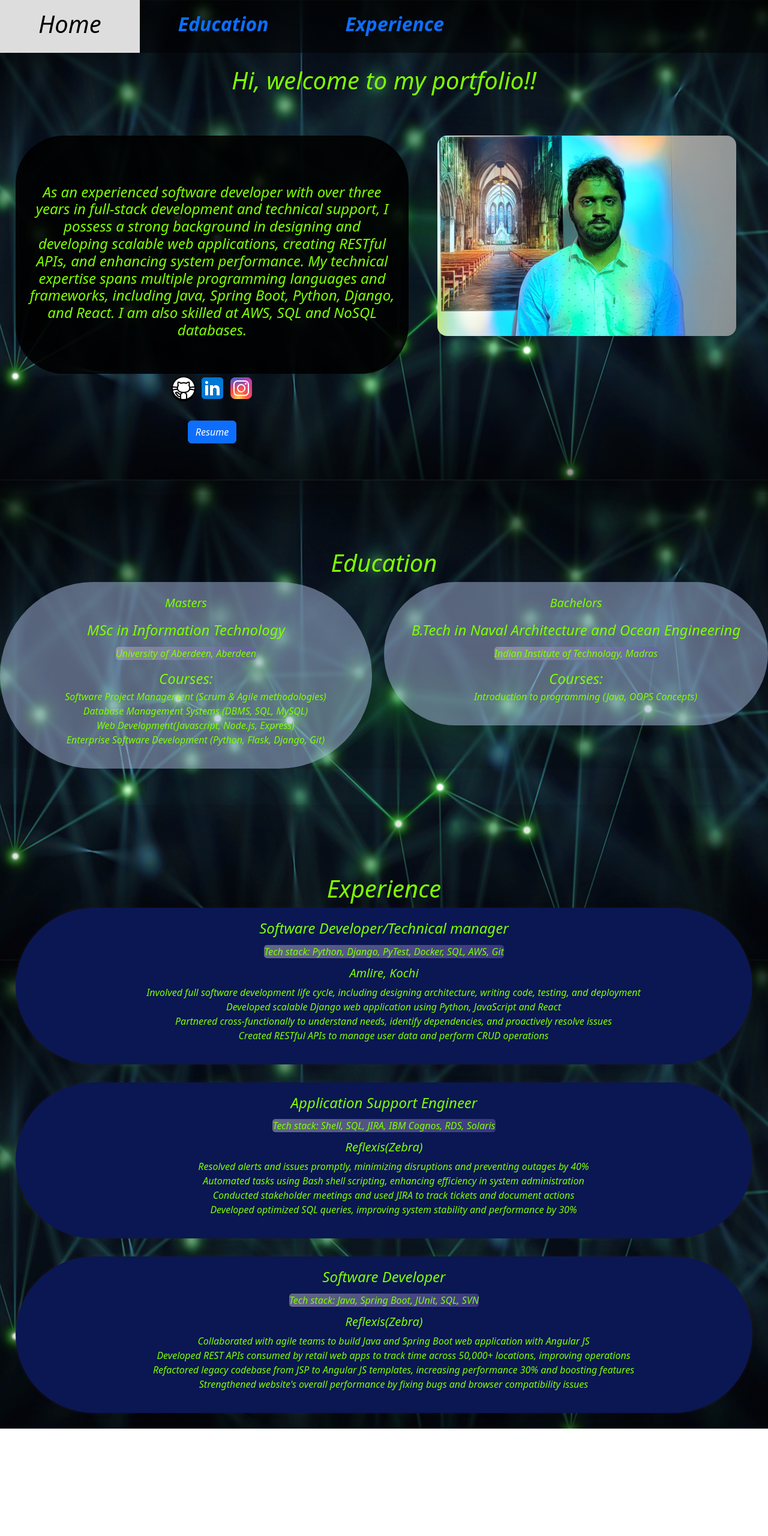
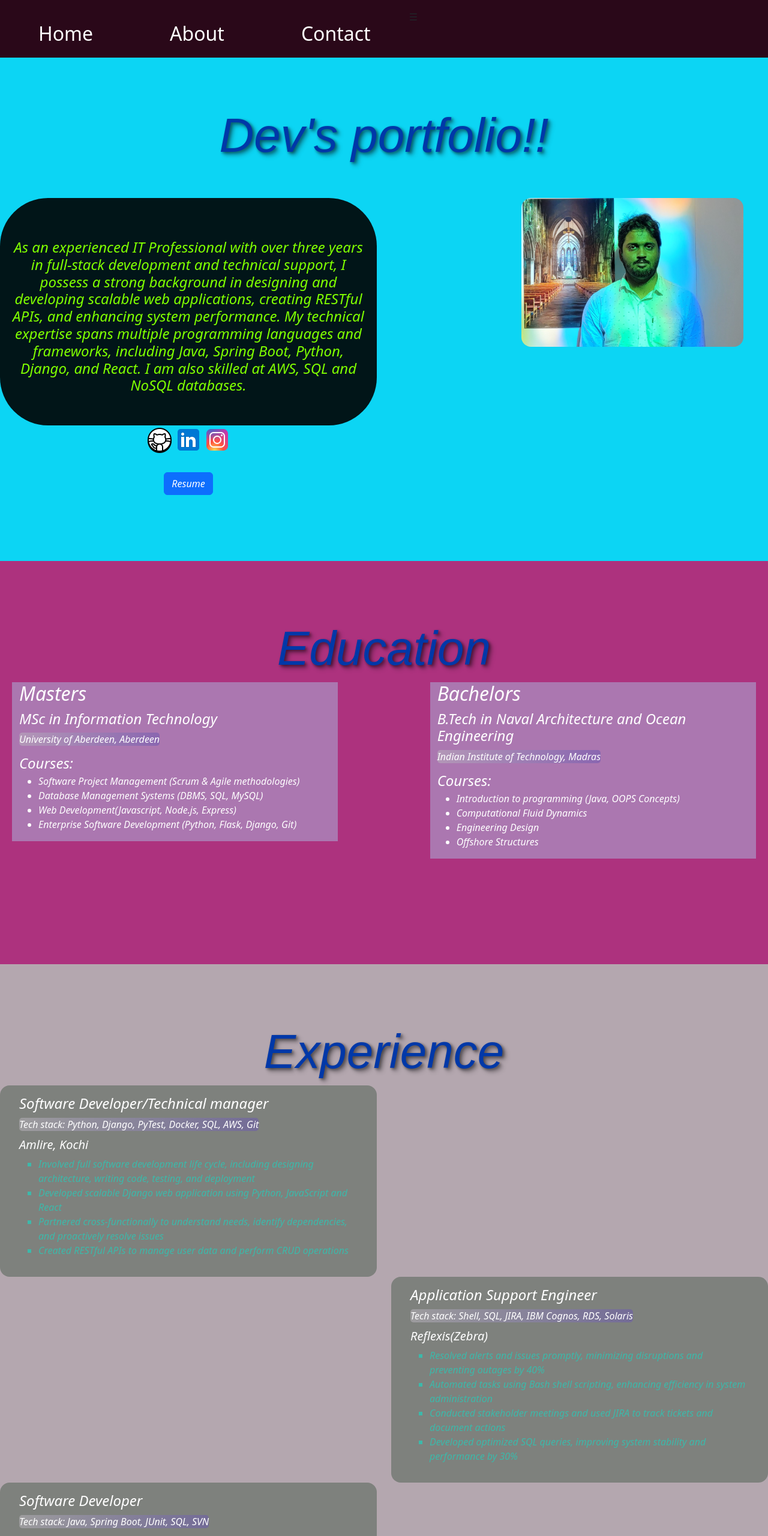
Before and after one commit to ESAmaldev/my-portfolio, a React (Create React App) app: page / in a window 1280 px wide. Shown: the top 2560 px of the page at 60% size. Before the commit the page ends 2381 px from the top, so only its background shows below. Built offline with nearby package versions, Linux system fonts and the light colour scheme.

Commit message:
Animations added

```diff
--- a/package.json
+++ b/package.json
@@ -11,6 +11,7 @@
     "react": "^18.3.1",
     "react-bootstrap": "^2.10.4",
     "react-dom": "^18.3.1",
+    "react-router-dom": "^6.26.1",
     "react-scripts": "^5.0.1",
     "web-vitals": "^4.2.3"
   },
--- a/src/App.css
+++ b/src/App.css
@@ -1,10 +1,8 @@
 .App
-{	 background-color: #000000;
-    background-image: url("components/static/bg.jpg");
-  background-repeat: no-repeat;
-  background-attachment: fixed;
-  background-position: center;
-  background-size:cover;
+{
+
+  background: rgb(173, 50, 126);
+
 
   }
 
@@ -20,13 +18,7 @@
   }
 }
 
-.Contenth {
-  margin:0;
-  width: auto;
-  position: center;
-  text-align: center;
-  font-size: 125%;
-}
+
 
 @keyframes App-logo-spin {
   from {
--- a/src/components/Education.css
+++ b/src/components/Education.css
@@ -1,27 +1,29 @@
 .educationdiv{
-  background-repeat: no-repeat;
-  background-attachment: fixed;
-  background-position: center;
-  background-size:cover;
+  height: 100%;
   font-style: italic;
-  color: chartreuse;
-  background: rgba(0, 0, 0, 0.1);
+  color: white;
+  background: rgb(173, 50, 126);
 
   }
 
 .degree1 {
   flex: 1;
-  margin-right: 20px;
+  text-align: left;
+  margin-left: 2rem;
+  margin-right: 2rem;
+  margin-top: 5rem;
+  margin-bottom: 5rem;
   background: rgba(170, 188, 226, 0.5);
-  padding: 20px;
-  border-radius: 20rem;
   }
 
   .degree2 {
     flex: 0 0 50%;
+    text-align: left;
+    margin-left: 2rem;
+    margin-right: 2rem;
+    margin-top: 5rem;
+    margin-bottom: 5rem;
     background: rgba(170, 188, 226, 0.5);
-    padding: 20px;
-    border-radius: 20rem;
   }
 
   .image {
@@ -33,9 +35,7 @@
     margin-top: 10px;
   }
 
-  .courses ul {
-    list-style-type: none;
-  }
+
   .courses p{
     margin-bottom: 0;
     font-size: 1.5rem;
@@ -48,3 +48,35 @@
     border-radius: 5px;
     font-size: 1rem !important;
   }
+
+  /* Styling the h1 with word art animation */
+h1.word-art {
+  font-style: italic;
+  font-family: 'Arial', sans-serif;      /* Use a simple font for the base */
+  font-size: 5rem;                      /* Adjust font size */
+  color: yellow;                       /* Primary color */
+  text-align: center;                   /* Center the text */
+  text-shadow: 2px 2px 4px rgba(0, 0, 0, 0.4), /* Basic shadow */
+               4px 4px 6px rgba(0, 0, 0, 0.3), /* Double shadow for depth */
+               6px 6px 8px rgba(0, 0, 0, 0.2); /* Triple shadow for more depth */
+  animation: wordArtAnimation 3s infinite; /* Add animation to the text */
+}
+
+/* Keyframes for text animation */
+@keyframes wordArtAnimation {
+  0% {
+    transform: scale(1);                 /* Initial scale */
+    color: rgb(17, 1, 9);                      /* Initial color */
+    text-shadow: 2px 2px 4px rgba(0, 0, 0, 0.4), 4px 4px 6px rgba(0, 0, 0, 0.3), 6px 6px 8px rgba(0, 0, 0, 0.2);
+  }
+  50% {
+    transform: scale(1.5);               /* Slightly enlarge the text */
+    color: rgb(155, 79, 150);                       /* Change color midway */
+    text-shadow: 2px 2px 10px rgba(0, 0, 0, 0.5), 6px 6px 12px rgba(0, 0, 0, 0.4), 10px 10px 16px rgba(0, 0, 0, 0.3);
+  }
+  100% {
+    transform: scale(1);                 /* Return to original scale */
+    color: rgb(0, 56, 168);                       /* Return to original color */
+    text-shadow: 2px 2px 4px rgba(0, 0, 0, 0.4), 4px 4px 6px rgba(0, 0, 0, 0.3), 6px 6px 8px rgba(0, 0, 0, 0.2);
+  }
+}
--- a/src/components/Education.js
+++ b/src/components/Education.js
@@ -1,16 +1,15 @@
 import React from 'react';
+import { Row, Col } from "react-bootstrap";
 import './Education.css';
 
 function Education() {
   return (
     <div className="educationdiv">
-      <br></br>
-        <br></br>
-        <br></br>
-        <h1>Education</h1>
-        <div className="section">
-        <div className="degree1">
-        <p>Masters</p>
+        <h1 className="word-art">Education</h1>
+
+        <Row className="section">
+        <Col xs={10} md={5} xl={5} className="degree1">
+        <h2>Masters</h2>
             <h4>MSc in Information Technology</h4>
             <span className="uni"> University of Aberdeen, Aberdeen </span>
                                 <div className="courses">
@@ -23,19 +22,26 @@ function Education() {
                                     </ul>
                                 </div>
 
-        </div>
-        <div className="degree2">
-        <p>Bachelors</p>
+        </Col>
+        <Col xs={10} md={5} xl={5} className="degree2">
+        <h2>Bachelors</h2>
         <h4>B.Tech in Naval Architecture and Ocean Engineering</h4>
         <span className="uni"> Indian Institute of Technology, Madras </span>
                                 <div className="courses">
                                     <p>Courses:</p>
                                     <ul>
                                         <li><span>Introduction to programming (Java, OOPS Concepts)</span></li>
+                                        <li><span>Computational Fluid Dynamics</span></li>
+                                        <li><span>Engineering Design</span></li>
+                                        <li><span>Offshore Structures</span></li>
                                     </ul>
                                 </div>
-        </div>
-    </div>
+        </Col>
+    </Row>
+
+
+    <br></br>
+        <br></br>
     </div>
   );
 }
--- a/src/components/Experience.css
+++ b/src/components/Experience.css
@@ -5,61 +5,106 @@
   background-position: center;
   background-size:cover;
   font-style: italic;
-  color: chartreuse;
-  background: rgba(0, 0, 0, 0.1);
-  padding: 2%;
+  color: white;
+  background: rgb(180, 167, 175);
 
   }
 
-.section
-{
-    background: rgba(0, 0, 0, 0);
-    display: flex;
-    justify-content: space-between;
-    align-items: flex-start;
-}
+
+.jobCol1 {
+  flex: 1;
+  }
+
+  .jobCol2 {
+    flex: 0 0 50%;
+    text-align: right;
+  }
 
 .job1 {
-    background-color: #0a1752;
-    padding: 20px;
-    border-radius: 20rem;
-    box-shadow: 0 0 10px rgba(145, 53, 53, 0.1);
+  text-align: left;
+  padding-right: 2rem;
+  padding-left: 2rem;
+  padding-top: 1rem;
+  padding-bottom: 1rem;
+  border-radius: 1rem;
+  background: rgb(126, 129, 125);
 
   }
 
   .job2 {
-    background-color: #0a1752;
-    padding: 20px;
-    border-radius: 20rem;
-    box-shadow: 0 0 10px rgba(145, 53, 53, 0.1);
+    text-align: left;
+    padding-right: 2rem;
+    padding-left: 2rem;
+    padding-top: 1rem;
+    padding-bottom: 1rem;
+    border-radius: 1rem;
+    background: rgb(126, 129, 125);
 
   }
 
   .job3 {
-    background-color: #0a1752;
-    padding: 20px;
-    border-radius: 20rem;
-    box-shadow: 0 0 10px rgba(145, 53, 53, 0.1);
+    text-align: left;
+    padding-right: 2rem;
+    padding-left: 2rem;
+    padding-top: 1rem;
+    padding-bottom: 1rem;
+    border-radius: 1rem;
+    background: rgb(126, 129, 125);
 
   }
 
   .job {
     margin-top: 10px;
+    text-align: left;
   }
 
-  .job ul {
-    list-style-type: none;
-  }
   .job p{
     margin-bottom: 0;
     font-size: 1.5rem;
   }
   .job li{
     font-size: 1rem !important;
-    text-align: center;
+    text-align: left;
   }
   .exp{
     background: linear-gradient(90.21deg, rgba(192, 188, 191, 0.5) -5.91%, rgba(95, 75, 175, 0.5) 111.58%) !important;
     border-radius: 5px;
     font-size: 1rem !important;
   }
+
+  .custom-list {
+    list-style-type: square;
+    color: rgb(60, 185, 170);
+  }
+
+    /* Styling the h1 with word art animation */
+h1.word-art {
+  font-family: 'Arial', sans-serif;      /* Use a simple font for the base */
+  font-size: 5rem;                      /* Adjust font size */
+  color: yellow;                       /* Primary color */
+  text-align: center;                   /* Center the text */
+  margin-top: 50px;                     /* Space it from the top */
+  text-shadow: 2px 2px 4px rgba(0, 0, 0, 0.4), /* Basic shadow */
+               4px 4px 6px rgba(0, 0, 0, 0.3), /* Double shadow for depth */
+               6px 6px 8px rgba(0, 0, 0, 0.2); /* Triple shadow for more depth */
+  animation: wordArtAnimation 3s infinite; /* Add animation to the text */
+}
+
+/* Keyframes for text animation */
+@keyframes wordArtAnimation {
+  0% {
+    transform: scale(1);                 /* Initial scale */
+    color: rgb(214, 2, 112);                      /* Initial color */
+    text-shadow: 2px 2px 4px rgba(0, 0, 0, 0.4), 4px 4px 6px rgba(0, 0, 0, 0.3), 6px 6px 8px rgba(0, 0, 0, 0.2);
+  }
+  50% {
+    transform: scale(1.2);               /* Slightly enlarge the text */
+    color: rgb(155, 79, 150);                       /* Change color midway */
+    text-shadow: 2px 2px 10px rgba(0, 0, 0, 0.5), 6px 6px 12px rgba(0, 0, 0, 0.4), 10px 10px 16px rgba(0, 0, 0, 0.3);
+  }
+  100% {
+    transform: scale(1);                 /* Return to original scale */
+    color: rgb(0, 56, 168);                       /* Return to original color */
+    text-shadow: 2px 2px 4px rgba(0, 0, 0, 0.4), 4px 4px 6px rgba(0, 0, 0, 0.3), 6px 6px 8px rgba(0, 0, 0, 0.2);
+  }
+}
--- a/src/components/Experience.js
+++ b/src/components/Experience.js
@@ -1,19 +1,22 @@
 import React from 'react';
 import './Experience.css';
+import { Row, Col } from "react-bootstrap";
 
 function Experience() {
   return (
     <div className="experiencediv">
       <br></br>
         <br></br>
-        <br></br>
-        <h1>Experience</h1>
+        <h1 className='word-art'>Experience</h1>
+
+        <Row className="section">
+        <Col xs={10} md={6} xl={6} className="jobCol1">
         <div className="job1">
             <h4>Software Developer/Technical manager</h4>
             <span className="exp">Tech stack: Python, Django, PyTest, Docker, SQL, AWS, Git</span>
                                 <div className="job">
                                 <h5> Amlire, Kochi </h5>
-                                    <ul>
+                                <ul className="custom-list">
                                         <li><span>Involved full software development life cycle, including designing architecture, writing code, testing, and deployment</span></li>
                                         <li><span>Developed scalable Django web application using Python, JavaScript and React</span></li>
                                         <li><span>Partnered cross-functionally to understand needs, identify dependencies, and proactively resolve issues</span></li>
@@ -23,14 +26,20 @@ function Experience() {
 
         </div>
 
-        <br></br>
+        </Col>
+
+        <Col xs={10} md={4} xl={4} className="jobCol2"></Col>
+        </Row>
+        <Row className="section">
+        <Col xs={10} md={4} xl={4} className="jobCol1"></Col>
+        <Col xs={10} md={6} xl={6} className="jobCol2">
             <div className="job2">
                 <h4>Application Support Engineer</h4>
                 <span className="exp">Tech stack: Shell, SQL, JIRA, IBM Cognos, RDS, Solaris</span>
                                     <div className="job">
                                         <h5> Reflexis(Zebra) </h5>
-                                    <ul>
-                                        <li><span> Resolved alerts and issues promptly, minimizing disruptions and preventing outages by 40%</span></li>
+                                        <ul className="custom-list">
+                                                <li><span>Resolved alerts and issues promptly, minimizing disruptions and preventing outages by 40%</span></li>
                                                 <li><span>Automated tasks using Bash shell scripting, enhancing efficiency in system administration</span></li>
                                                 <li><span>Conducted stakeholder meetings and used JIRA to track tickets and document actions</span></li>
                                                 <li><span>Developed optimized SQL queries, improving system stability and performance by 30%</span></li>
@@ -38,21 +47,28 @@ function Experience() {
                                     </div>
 
             </div>
-        <br></br>
+        </Col>
+        </Row>
+        <Row className="section">
+        <Col xs={10} md={6} xl={6} className="jobCol1">
         <div className="job3">
             <h4>Software Developer</h4>
             <span className="exp">Tech stack: Java, Spring Boot, JUnit, SQL, SVN</span>
                                 <div className="job">
                                 <h5> Reflexis(Zebra) </h5>
-                                    <ul>
-                                        <li><span>Collaborated with agile teams to build Java and Spring Boot web application with Angular JS</span></li>
-                                        <li><span>Developed REST APIs consumed by retail web apps to track time across 50,000+ locations, improving operations</span></li>
-                                        <li><span>Refactored legacy codebase from JSP to Angular JS templates, increasing performance 30% and boosting features</span></li>
-                                        <li><span>Strengthened website's overall performance by fixing bugs and browser compatibility issues</span></li>
+                                    <ul className="custom-list">
+                                        <li>Collaborated with agile teams to build Java and Spring Boot web application with Angular JS</li>
+                                        <li>Developed REST APIs consumed by retail web apps to track time across 50,000+ locations, improving operations</li>
+                                        <li>Refactored legacy codebase from JSP to Angular JS templates, increasing performance 30% and boosting features</li>
+                                        <li>Strengthened website's overall performance by fixing bugs and browser compatibility issues</li>
                                     </ul>
                                 </div>
 
         </div>
+        </Col>
+
+        <Col xs={10} md={4} xl={4} className="jobCol2"></Col>
+        </Row>
     </div>
   );
 }
--- a/src/components/Home.css
+++ b/src/components/Home.css
@@ -1,12 +1,9 @@
 .homediv
 {
-  background-repeat: no-repeat;
-  background-attachment: fixed;
-  background-position: center;
-  background-size:cover;
+  padding-top: 5rem;
+  background-color: #0cd5f4;
   font-style: italic;
   color: chartreuse;
-  padding: 2%;
 
   }
 
@@ -17,10 +14,6 @@
     align-items: flex-start;
 }
 
-.content {
-  flex: 1;
-  margin-right: 20px;
-}
 
 .contentText {
     margin:0;
@@ -32,12 +25,59 @@
     border-radius: 5rem;
   }
 
-  .imageBox {
-    flex: 0 0 45%;
+  .contentIcon {
+    margin:0;
+    width: auto;
+    position: center;
+    text-align: center;
+    font-size: 125%;
+    margin-bottom: 5rem;
   }
 
+
   .image {
-    height: 60%;
-    width: 90%;
     border-radius: 1rem;
   }
+
+  /* src/components/AnimatedText.css */
+.container {
+  perspective: 1000px; /* Perspective effect for 3D */
+  display: flex;
+  justify-content: center;
+  align-items: center;
+  height: 100vh; /* Full height of the viewport */
+  background-color: #282c34; /* Background color for better visibility */
+}
+
+  /* Styling the h1 with word art animation */
+  h1.word-art {
+    font-style: normal;
+    font-family: 'Arial', sans-serif;      /* Use a simple font for the base */
+    font-size: 5rem;                      /* Adjust font size */
+    color: yellow;                       /* Primary color */
+    text-align: center;                   /* Center the text */
+    margin-top: 50px;                     /* Space it from the top */
+    text-shadow: 2px 2px 4px rgba(0, 0, 0, 0.4), /* Basic shadow */
+                 4px 4px 6px rgba(0, 0, 0, 0.3), /* Double shadow for depth */
+                 6px 6px 8px rgba(0, 0, 0, 0.2); /* Triple shadow for more depth */
+    animation: wordArtAnimation 3s infinite; /* Add animation to the text */
+  }
+
+  /* Keyframes for text animation */
+  @keyframes wordArtAnimation {
+    0% {
+      transform: scale(1);                 /* Initial scale */
+      color: rgb(214, 2, 112);                      /* Initial color */
+      text-shadow: 2px 2px 4px rgba(0, 0, 0, 0.4), 4px 4px 6px rgba(0, 0, 0, 0.3), 6px 6px 8px rgba(0, 0, 0, 0.2);
+    }
+    50% {
+      transform: scale(1.2);               /* Slightly enlarge the text */
+      color: rgb(155, 79, 150);                       /* Change color midway */
+      text-shadow: 2px 2px 10px rgba(0, 0, 0, 0.5), 6px 6px 12px rgba(0, 0, 0, 0.4), 10px 10px 16px rgba(0, 0, 0, 0.3);
+    }
+    100% {
+      transform: scale(1);                 /* Return to original scale */
+      color: rgb(0, 56, 168);                       /* Return to original color */
+      text-shadow: 2px 2px 4px rgba(0, 0, 0, 0.4), 4px 4px 6px rgba(0, 0, 0, 0.3), 6px 6px 8px rgba(0, 0, 0, 0.2);
+    }
+  }
--- a/src/components/Home.js
+++ b/src/components/Home.js
@@ -1,4 +1,5 @@
 import React from 'react';
+import { Row, Col } from "react-bootstrap";
 import './Home.css';
 import Image from './Image.png';
 import github from './static/icon-github.png';
@@ -9,18 +10,18 @@ import { Button } from 'react-bootstrap';
 function Home() {
   return (
     <div className="homediv">
-      <br></br>
-        <h1>Hi, welcome to my portfolio!!</h1>
+        <h1 className="word-art">Dev's portfolio!!</h1>
         <br></br>
         <br></br>
-        <div className="section">
-        <div className="content">
+        <Row className="section">
+            <Col xs={10} md={5} xl={6} className="content">
                 <div className="contentText">
                 <br></br>
                 <br></br>
-        <h4>As an experienced software developer with over three years in full-stack development and technical support, I possess a strong background in designing and developing scalable web applications, creating RESTful APIs, and enhancing system performance. My technical expertise spans multiple programming languages and frameworks, including Java, Spring Boot, Python, Django, and React. I am also skilled at AWS, SQL and NoSQL databases.</h4>
+                <h4>As an experienced IT Professional with over three years in full-stack development and technical support, I possess a strong background in designing and developing scalable web applications, creating RESTful APIs, and enhancing system performance. My technical expertise spans multiple programming languages and frameworks, including Java, Spring Boot, Python, Django, and React. I am also skilled at AWS, SQL and NoSQL databases.</h4>
                 <br></br>
                 </div>
+                <div className="contentIcon">
                 <a href="https://github.com/ESAmaldev" target="_blank" rel="noopener noreferrer"><img src={github} alt="" /></a>
                 <a href="https://www.linkedin.com/in/dev0amal/" target="_blank" rel="noopener noreferrer"><img src={linkedin} alt="" /></a>
                 <a href="https://www.instagram.com/amaldev_es/" target="_blank" rel="noopener noreferrer"><img src={instagram} alt="" /></a>
@@ -29,11 +30,13 @@ function Home() {
 
                 <Button href="https://drive.google.com/file/d/1Bi7ULA19-ovnnNyF1JaQmumGzKC6h6Gm/view?usp=sharing" target="_blank" rel="noopener noreferrer">Resume</Button>
                 <br></br>
+                <br></br>
                 </div>
-        <div className="imageBox">
+            </Col>
+            <Col xs={10} md={5} xl={4} className="imageBox">
             <img className="image" src={Image} alt="User" ></img>
-        </div>
-    </div>
+            </Col>
+        </Row>
     </div>
   );
 }
--- a/src/components/TopNav.css
+++ b/src/components/TopNav.css
@@ -1,23 +1,51 @@
+/* Base styling for the topNav */
 .topNav {
-  background-color: transparent;
+  background-color: rgb(42, 8, 25);
   position: fixed;
-  width: 100% ;
-  font-size: 4rem;
-  background: rgba(0, 0, 0, 0.5);
-  font-style: oblique;
-  font-weight: bold;
-  color: darkturquoise;
+  padding-top: 1rem;
+  width: 100%;
+  z-index: 1000;
+  top: 0;
 }
 
 .topNav a {
-  float: left;
+  float: inline-start;
   text-align: left;
   padding: 1rem 4rem;
+  font-size: 2rem;
+  color: white;
   text-decoration: none;
-  font-size: 2rem;
 }
 
 .topNav a:hover {
   background-color: #ddd;
   color: black;
 }
+
+/* Media query to hide nav links and show only one button on smaller screens */
+@media screen and (max-width: 768px) {
+  .topNav a {
+    display: none; /* Hide all links */
+  }
+
+  .hamburger {
+    display: block;
+    font-size: 3rem;
+    color: white;
+    cursor: pointer;
+    padding: 1rem;
+  }
+
+  .topNav.responsive {
+    position: fixed;
+    width: 100%;
+  }
+
+  /* Show the links when the user clicks the hamburger button */
+  .topNav.responsive a {
+    display: block;
+    text-align: left;
+    padding: 1rem;
+    font-size: 2rem;
+  }
+}
--- a/src/components/TopNav.js
+++ b/src/components/TopNav.js
@@ -1,18 +1,22 @@
-import Container from 'react-bootstrap/Container';
-import Nav from 'react-bootstrap/Nav';
-import Navbar from 'react-bootstrap/Navbar';
-import NavDropdown from 'react-bootstrap/NavDropdown';
 import './TopNav.css';
+import React, { useState } from 'react';
 
-function TopNav() {
+const TopNav = () => {
+  const [isNavOpen, setIsNavOpen] = useState(false);
+
+  const toggleNav = () => {
+    setIsNavOpen(!isNavOpen);
+  };
+
   return (
-
-    <div class="topNav">
-  <a class="active" href="#home"><h1>Home</h1></a>
-  <a class="active" href="#education">Education</a>
-  <a class="active" href="#experience">Experience</a>
-</div>
-
+    <div className={`topNav ${isNavOpen ? 'responsive' : ''}`}>
+      <span className="hamburger" onClick={toggleNav}>
+        &#9776; {/* This is the hamburger icon (≡) */}
+      </span>
+      <a href="#home">Home</a>
+      <a href="#about">About</a>
+      <a href="#contact">Contact</a>
+    </div>
   );
 }
 
--- a/src/index.js
+++ b/src/index.js
@@ -2,12 +2,16 @@ import React from 'react';
 import ReactDOM from 'react-dom/client';
 import './index.css';
 import App from './App';
+import { BrowserRouter } from "react-router-dom";
 import reportWebVitals from './reportWebVitals';
 
 const root = ReactDOM.createRoot(document.getElementById('root'));
 root.render(
   <React.StrictMode>
+    <BrowserRouter>
     <App />
+    </BrowserRouter>
+
   </React.StrictMode>
 );
 
```
Also changed, not shown: 1 other file (tests, documents, lock files or other folders). Lines whose indentation alone changed are shown as unchanged.
